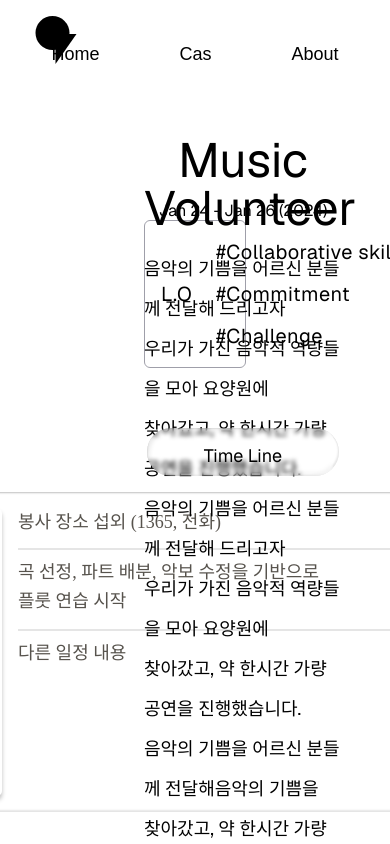
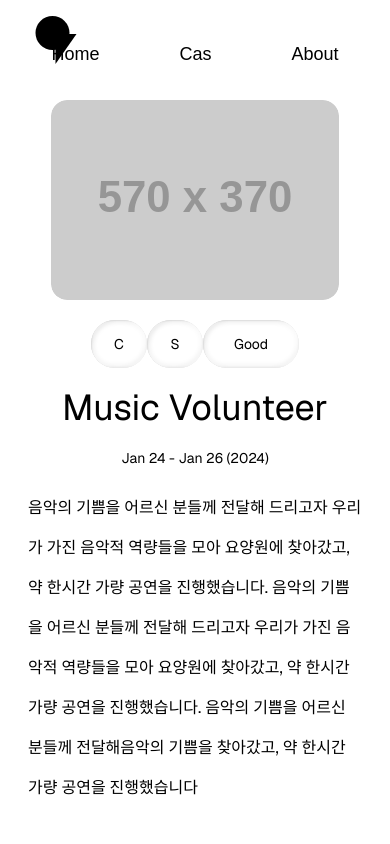
Before and after one commit to nroohh/COMMA, a Next.js app: page /Into in a window 390 px wide. Built offline with nearby package versions, Linux system fonts and the light colour scheme.

Commit message:
reactive design(almost)

```diff
--- a/app/Into/page.tsx
+++ b/app/Into/page.tsx
@@ -1,6 +1,5 @@
 import React from 'react';
 
-{/* 왜 videoID 가 빨간줄이 생길까 */}
 const YouTubeEmbed = ({ videoId }) => {
   return (
     <div className="aspect-video w-full max-w-2xl mx-auto rounded-lg overflow-hidden shadow-lg">
@@ -20,10 +19,10 @@ export { YouTubeEmbed };
 
 export default function Home() {
   return (
-    <div className="flex flex-col w-screen h-screen pt-20 px-12 gap-y-10">
-        <div className="flex flex-row w-full h-full"> {/*justify-center */}
+    <div className="flex flex-col w-screen md:h-screen pt-5 lg:px-5 lg:pt-20 lg:px-12 gap-y-10">
+        <div className="flex flex-col lg:flex-row w-full h-full"> {/*justify-center */}
             {/* Image */}
-            <div className="relative lg:w-[1000px] lg:h-92 rounded-2xl overflow-hidden ml-24"> {/* w-full h-80 크기 조정 */}
+            <div className="relative w-72 h-50 mx-auto md:w-140 md:h-100 lg:w-260 lg:h-92 rounded-2xl overflow-hidden lg:ml-24 lg:mt-10">
                 <img
                     className="absolute inset-0 w-full h-full object-cover rounded-2xl"
                     src="https://placehold.co/570x370"
@@ -31,32 +30,48 @@ export default function Home() {
                 />
             </div>
 
-            {/* Text */}
-            <div className="relative w-full h-full flex flex-col items-start -translate-y-6"> {/* w-full h-[384px] 크기 조정 */}
-                <div className="absolute top-0 w-full text-center text-[var(--foreground)] text-5xl font-normal font-['geist']">
+            <div className="relative w-full flex flex-col mt-5 md:mt-10 lg:-translate-y-20"> {/* w-full h-[384px] 크기 조정 */}
+                {/* Strands*/}
+                <div className="relative flex items-center rounded-[40px] justify-center">
+                    <div className="w-14 h-12 px-4 py-2 relative bg-white/0 rounded-[99px] shadow-[var(--button2-shadow)] inline-flex justify-center items-center gap-2.5 overflow-hidden">
+                        <div className="w-56 h-24 left-[-38px] top-[-18px] absolute bg-white/0 backdrop-blur-[2px]" />
+                        <div className="text-center justify-start text-[var(--foreground)] text-sm md:text-lg font-normal font-['geist'] z-10">C</div>
+                    </div>
+                    <div className="w-14 h-12 px-4 py-2 relative bg-white/0 rounded-[99px] shadow-[var(--button2-shadow)] inline-flex justify-center items-center gap-2.5 overflow-hidden">
+                        <div className="w-56 h-24 left-[-38px] top-[-18px] absolute bg-white/0 backdrop-blur-[2px]" />
+                        <div className="text-center justify-start text-[var(--foreground)] text-sm md:text-lg font-normal font-['geist'] z-10">S</div>
+                    </div>
+                    <div className="w-24 h-12 px-4 py-2 relative bg-white/0 rounded-[99px] shadow-[var(--button2-shadow)] inline-flex justify-center items-center gap-2.5 overflow-hidden">
+                        <div className="w-56 h-24 left-[-38px] top-[-18px] absolute bg-white/0 backdrop-blur-[2px]" />
+                        <div className="text-center justify-start text-[var(--foreground)] text-sm md:text-lg font-normal font-['geist'] z-10">Good</div>
+                    </div>
+                </div>
+                {/* Text */}
+                <div className="flex flex-col items-start mt-5">
+                <div className="w-full text-center text-[var(--foreground)] text-4xl md:text-5xl font-normal font-['geist']">
                 Music Volunteer
                 </div>
-                <div className="absolute top-[63px] w-full text-center text-[var(--foreground)] text-base font-normal font-['geist']">
+                <div className="mt-5 w-full text-center text-[var(--foreground)] text-sm md:text-base font-normal font-['geist']">
                 Jan 24 - Jan 26 (2024)
                 </div>
-                <div className="absolute top-[113px] w-full flex justify-center items-center text-[var(--foreground)] text-lg font-normal font-['geist'] leading-10">
+                <div className="mt-5 w-full flex justify-center items-center px-7 md:px-50 text-[var(--foreground)] text-base md:text-lg font-normal font-['geist'] leading-10">
                     <div className="text-left">
-                        음악의 기쁨을 어르신 분들께 전달해 드리고자 <br />
-                        우리가 가진 음악적 역량들을 모아 요양원에 <br />
-                        찾아갔고, 약 한시간 가량 공연을 진행했습니다. <br />
-                        음악의 기쁨을 어르신 분들께 전달해 드리고자 <br />
-                        우리가 가진 음악적 역량들을 모아 요양원에 <br />
-                        찾아갔고, 약 한시간 가량 공연을 진행했습니다. <br />
-                        음악의 기쁨을 어르신 분들께 전달해음악의 기쁨을<br />
+                        음악의 기쁨을 어르신 분들께 전달해 드리고자
+                        우리가 가진 음악적 역량들을 모아 요양원에
+                        찾아갔고, 약 한시간 가량 공연을 진행했습니다.
+                        음악의 기쁨을 어르신 분들께 전달해 드리고자
+                        우리가 가진 음악적 역량들을 모아 요양원에
+                        찾아갔고, 약 한시간 가량 공연을 진행했습니다.
+                        음악의 기쁨을 어르신 분들께 전달해음악의 기쁨을
                         찾아갔고, 약 한시간 가량 공연을 진행했습니다
                     </div>
                 </div>
             </div>
+            </div>
         </div>
 
-    <div className="flex flex-row mt-5 px-24">
         {/* LOs */}
-        <div className="border border-zinc-400 p-4 rounded-md w-full max-w-lg">
+        <div className="border border-zinc-400 p-4 rounded-md max-w-xs lg:max-w-none md:max-w-lg mx-auto lg:-mt-25">
             <div className="flex items-center gap-6">
                 <div className="text-[var(--foreground)] text-xl font-normal font-['geist'] leading-normal tracking-wide">
                 L.O
@@ -72,46 +87,29 @@ export default function Home() {
             </div>
         </div>
 
-        {/* Strands*/}
-        <div className="relative w-80 h-16 flex items-center rounded-[40px] ml-56">
-            <div className="w-14 h-12 px-4 py-2 relative bg-white/0 rounded-[99px] shadow-[var(--button2-shadow)] inline-flex justify-center items-center gap-2.5 overflow-hidden">
+    <div className="flex flex-col items-center lg:flex-row justify-center w-screen px-15 mt-10 md:mt-35 lg:mt-40">
+        <div className="flex flex-col w-full items-center gap-y-4 order-2 lg:order-1 mt-10 lg:mt-0">
+            {/* Timeline */}
+            <div className="w-48 h-12 px-4 py-2 relative rounded-[99px] shadow-[var(--button2-shadow)] inline-flex justify-center items-center gap-2.5 overflow-hidden ">
                 <div className="w-56 h-24 left-[-38px] top-[-18px] absolute bg-white/0 backdrop-blur-[2px]" />
-                <div className="text-center justify-start text-[var(--foreground)] text-lg font-normal font-['geist'] z-10">C</div>
-            </div>
-            <div className="w-14 h-12 px-4 py-2 relative bg-white/0 rounded-[99px] shadow-[var(--button2-shadow)] inline-flex justify-center items-center gap-2.5 overflow-hidden">
-                <div className="w-56 h-24 left-[-38px] top-[-18px] absolute bg-white/0 backdrop-blur-[2px]" />
-                <div className="text-center justify-start text-[var(--foreground)] text-lg font-normal font-['geist'] z-10">S</div>
-            </div>
-            <div className="w-24 h-12 px-4 py-2 relative bg-white/0 rounded-[99px] shadow-[var(--button2-shadow)] inline-flex justify-center items-center gap-2.5 overflow-hidden">
-                <div className="w-56 h-24 left-[-38px] top-[-18px] absolute bg-white/0 backdrop-blur-[2px]" />
-                <div className="text-center justify-start text-[var(--foreground)] text-lg font-normal font-['geist'] z-10">Good</div>
-            </div>
-        </div>
-    </div>
-
-    <div className="flex flex-row w-screen mt-5">
-        {/* Timeline */}
-        <div className="flex flex-col w-full items-center gap-y-4">
-            <div className="w-48 h-12 px-4 py-2 relative bg-white/0 rounded-[99px] shadow-[var(--button2-shadow)] inline-flex justify-center items-center gap-2.5 overflow-hidden">
-                <div className="w-56 h-24 left-[-38px] top-[-18px] absolute bg-white/0 backdrop-blur-[2px]" />
-                <div className="w-28 h-5 text-center justify-start text-[var(--foreground)] text-lg font-normal font-['geist'] z-10">Time Line</div>
+                <div className="w-28 h-5 text-center text-[var(--foreground)] text-lg font-normal font-['geist'] z-10">Time Line</div>
             </div>
 
-            {/* Schcedule */}   {/* + 저기 박스에다가 마우스 갔다대면 스크롤 가능하게 */}
-            <div className="flex w-[550px] h-80 px-6 py-4 bg-white/30 rounded-2xl shadow-[var(--button2-shadow)]">
-                <div className="w-2.5 h-full bg-white rounded-full shadow-[var(--button1-shadow)]"></div>
+            {/* Schcedule */}   {/* 박스에다가 마우스 갔다대면 스크롤 가능하게 */}
+            <div className="flex w-75 md:w-[550px] h-80 lg:px-6 py-4 bg-white/30 rounded-2xl shadow-[var(--button2-shadow)]">
+                <div className="w-2.5 h-full bg-[var(--backgruond)] rounded-full shadow-[var(--button1-shadow)]"></div>
                 <div className="ml-4 flex-1 overflow-y-auto pr-2">
                     <div className="pb-1">
-                        <div className="text-stone-600 text-lg font-normal font-['Abel']"> 봉사 장소 섭외 (1365, 전화)</div>
+                        <div className="text-[var(--foreground)] text-lg font-normal font-['geist']"> 봉사 장소 섭외 (1365, 전화)</div>
                     </div>
-                <div className="w-full h-0.5 bg-black/10 my-2"></div>
+                <div className="w-full h-0.5 bg-[var(--foreground)]/10 my-2"></div>
                 <div className="pb-1">
-                    <div className="text-stone-600 text-lg font-normal font-['Abel'] leading-relaxed">
+                    <div className="text-[var(--foreground)] text-lg font-normal font-['geist'] leading-relaxed">
                         곡 선정, 파트 배분, 악보 수정을 기반으로 <br /> 플룻 연습 시작</div>
                 </div>
-                <div className="w-full h-0.5 bg-black/10 my-2"></div>
+                <div className="w-full h-0.5 bg-[var(--foreground)]/10 my-2"></div>
                 <div className="pb-1">
-                    <div className="text-stone-600 text-lg font-normal font-['Abel'] leading-relaxed">
+                    <div className="text-[var(--foreground)] text-lg font-normal font-['geist'] leading-relaxed">
                         다른 일정 내용</div>
                     </div>
                 </div>
@@ -119,38 +117,39 @@ export default function Home() {
         </div>
 
         {/* Youtube */}
-        <div className="flex w-full items-center mr-36">
-            <YouTubeEmbed videoId="clMedKL9cR0" />
+        {/* 크기ㅏㄱ 이상해ㅠㅠ + 왜 lg에서는 가운데 정렬이 안되지 */}
+        <div className="flex justify-center items-center max-w-sm md:max-w-none md:w-full mx-auto mt-5 order-1 lg:order-2">
+            <YouTubeEmbed videoId="clMedKL9cR0"/>
         </div>
     </div>
 
-    <div className="flex flex-row w-screen mt-5">
+    <div className="flex flex-col lg:flex-row w-screen mt-10 lg:px-15 md:mt-35 lg:mt-40">
         {/* Final evidence */}
         <div className="flex flex-col w-full items-center gap-y-10">
-            <div className="w-48 h-12 px-4 py-2 relative bg-white/0 rounded-[99px] shadow-[var(--button2-shadow)] inline-flex justify-center items-center gap-2.5 overflow-hidden">
-                <div className="w-56 h-24 left-[-38px] top-[-18px] absolute bg-white/0 backdrop-blur-[2px]" />
+            <div className="w-48 h-12 px-4 py-2 relative rounded-[99px] shadow-[var(--button2-shadow)] inline-flex justify-center items-center gap-2.5 overflow-hidden">
+                <div className="w-56 h-24 left-[-38px] top-[-18px] absolute backdrop-blur-[2px]" />
                 <div className="w-28 h-5 text-center justify-start text-[var(--foreground)] text-lg font-normal font-['geist'] z-10">Final Evidence</div>
             </div>
-            <div className="flex w-full">
+            <div className="flex max-w-xs md:max-w-none w-full">
                 <YouTubeEmbed videoId="clMedKL9cR0" />
             </div>
         </div>
         {/* After reflection */}
-        <div className="flex flex-col w-full items-center mr-36">
-            <div className="w-104 h-[474px] px-4 py-2 relative bg-white/0 rounded-[50px] shadow-[var(--button2-shadow)] inline-flex justify-center items-center gap-2.5 overflow-hidden">
-                <div className="w-52 h-36 left-[-25px] top-[-25px] absolute bg-white/0 backdrop-blur-[2px]" />
-                <div className="w-[490px] h-96 left-[23px] top-[166px] absolute bg-white/0 backdrop-blur-[2px]" />
-                <div className="w-106 h-96 relative">
-                    <div className="w-64 h-7 left-[72px] top-0 absolute text-center justify-start text-stone-600 text-3xl font-normal font-['Abel']">After reflection</div>
-                    <div className="h-80 left-0 top-[59px] w-full flex absolute justify-center text-[var(--foreground)] text-lg font-normal font-['ABeeZee'] leading-10">
+        <div className="flex flex-col w-full items-center mt-20 lg:-translate-y-10">
+            <div className="w-auto max-w-xs md:max-w-none h-auto px-4 py-7 relative rounded-[50px] shadow-[var(--button2-shadow)] inline-flex justify-center items-center gap-2.5 overflow-hidden">
+                <div className="w-52 h-36 left-[-25px] top-[-25px] absolute backdrop-blur-[2px]" />
+                <div className="w-[490px] h-96 left-[23px] top-[166px] absolute backdrop-blur-[2px]" />
+                <div className="flex-col items-center w-auto md:w-106 auto-height relative ">
+                    <div className="text-center text-[var(--foreground)] text-3xl font-normal font-['geist']">After reflection</div>
+                    <div className="w-full px-5 mt-4 flex text-[var(--foreground)] text-lg font-normal font-['geist'] leading-10">
                         <div className="text-left">
-                        음악의 기쁨을 어르신 분들께 전달해 드리고자 <br/>
-                        우리가 가진 음악적 역량들을 모아 요양원에 <br/>
-                        찾아갔고, 약 한시간 가량 공연을 진행했습니다. <br/>
-                        음악의 기쁨을 어르신 분들께 전달해 드리고자 <br/>
-                        우리가 가진 음악적 역량들을 모아 요양원에 <br/>
-                        찾아갔고, 약 한시간 가량 공연을 진행했습니다. <br/>
-                        음악의 기쁨을 어르신 분들께 전달해음악의 기쁨을<br/>
+                        음악의 기쁨을 어르신 분들께 전달해 드리고자
+                        우리가 가진 음악적 역량들을 모아 요양원에
+                        찾아갔고, 약 한시간 가량 공연을 진행했습니다.
+                        음악의 기쁨을 어르신 분들께 전달해 드리고자
+                        우리가 가진 음악적 역량들을 모아 요양원에
+                        찾아갔고, 약 한시간 가량 공연을 진행했습니다.
+                        음악의 기쁨을 어르신 분들께 전달해음악의 기쁨을
                         찾아갔고, 약 한시간 가량 공연을 진행했습니다</div>
                     </div>
                 </div>
@@ -158,29 +157,39 @@ export default function Home() {
         </div>
     </div>
 
-    <div className="flex flex-col items-center mt-10 gap-y-10">
+    <div className="flex flex-col items-center mt-10 gap-y-7 md:mt-35 lg:mt-40">
         {/* Tip Box */}
-        <div className="w-48 h-12 px-4 py-2 relative bg-white/0 rounded-[99px] shadow-[var(--button2-shadow)] inline-flex justify-center items-center gap-2.5 overflow-hidden">
+         <div className="w-48 h-12 px-4 py-2 relative bg-white/0 rounded-[99px] shadow-[var(--button2-shadow)] inline-flex justify-center items-center gap-2.5 overflow-hidden">
             <div className="w-56 h-24 left-[-38px] top-[-18px] absolute bg-white/0 backdrop-blur-[2px]" />
             <div className="w-28 h-5 text-center justify-start text-[var(--foreground)] text-lg font-normal font-['geist'] z-10">Tip box</div>
         </div>
-        <div className="w-[966px] h-80 px-4 py-2 relative bg-white/0 rounded-[99px] shadow-[var(--button2-shadow)] inline-flex justify-center items-center gap-2.5 overflow-hidden">
-            <div className="w-56 h-24 left-[-38px] top-[-18px] absolute bg-white/0 backdrop-blur-[2px]" />
-            <div className="w-[798px] h-80 text-center justify-center">
-                <ul className="list-disc list-inside space-y-2 text-[var(--foreground)] text-lg font-normal font-['geist'] leading-normal z-10">
-                    <li>
-                    한 시간 동안 공연? 쉽지 않다! <br/>
-                    (그냥 하지 마세요)</li>
-                    <li>음악의 기쁨보다 음악의 힘듦을 먼저 발견 ^^</li>
-                </ul>
+        <div className="flex flex-col md:flex-row w-[90%] lg:w-full lg:h-[500px] p-10 relative bg-orange-300/60 rounded-[70px]
+        shadow-[var(--button2-shadow)] justify-center items-center gap-3 lg:gap-10 overflow-hidden backdrop-blur-[2px]">
+            <div className="flex flex-col items-center">
+                <div className="w-5 h-5 bg-white rounded-full shadow-[0px_4px_4px_0px_rgba(0,0,0,0.25)] border border-stone-300 translate-y-7" />
+                <div className="w-auto h-auto bg-rose-200 p-7 md:p-10 shadow-[3px_4px_3px_0px_rgba(0,0,0,0.25)] text-center justify-center text-black text-xl font-normal font-['geist'] leading-10">
+                    한 시간 동안 공연? 쉽지 않다! 그냥 하지 말자
+                </div>
+            </div>
+            <div className="flex flex-col items-center">
+                <div className="w-5 h-5 bg-white rounded-full shadow-[0px_4px_4px_0px_rgba(0,0,0,0.25)] border border-stone-300 translate-y-7" />
+                <div className="w-auto h-auto p-7 md:p-10 bg-sky-200 shadow-[3px_4px_3px_0px_rgba(0,0,0,0.25)] text-center justify-center text-black text-xl font-normal font-['geist'] leading-10">
+                    음악의 기쁨보다 음악의 힘듦을 먼저 발견 ^^
+                </div>
+            </div>
+
+            <div className="flex flex-col items-center">
+                <div className="w-5 h-5 bg-white rounded-full shadow-[0px_4px_4px_0px_rgba(0,0,0,0.25)] border border-stone-300 translate-y-7" />
+                <div className="w-auto h-auto p-7 md:p-10 bg-green-200 shadow-[3px_4px_3px_0px_rgba(0,0,0,0.25)] text-center justify-center text-black text-xl font-normal font-['geist'] leading-10">
+                    하하 하하 하하 그래도 열심히 해보자
+                </div>
             </div>
         </div>
-    </div>
 
-    {/* Footer */} {/* px가 무효화가 안돼!! */}
-    <div className="flex flex-row w-screen h-15 bg-neutral-100 px-0 z-20">
+    {/* Footer */}
+    <div className="flex flex-row w-screen h-15 bg-neutral-100 z-20 mt-10">
         <div className="flex flex-col items-center justify-center w-full">
-            <div className="w-full h-12 justify-center text-zinc-600 text-[9px] font-normal font-['geist'] leading-3">
+            <div className="w-full h-12 justify-center px-1 text-zinc-600 text-[9px] font-normal font-['geist'] leading-3">
                 Youtube: 사기 쫌 치는 아이비(@ib_official)<br/>
                 Instagram: @survibal<br/>
                 G-mail: oursweetcomma@gmail.com</div>
@@ -194,5 +203,6 @@ export default function Home() {
         </div>
     </div>
 </div>
+</div>
   );
 }
```
